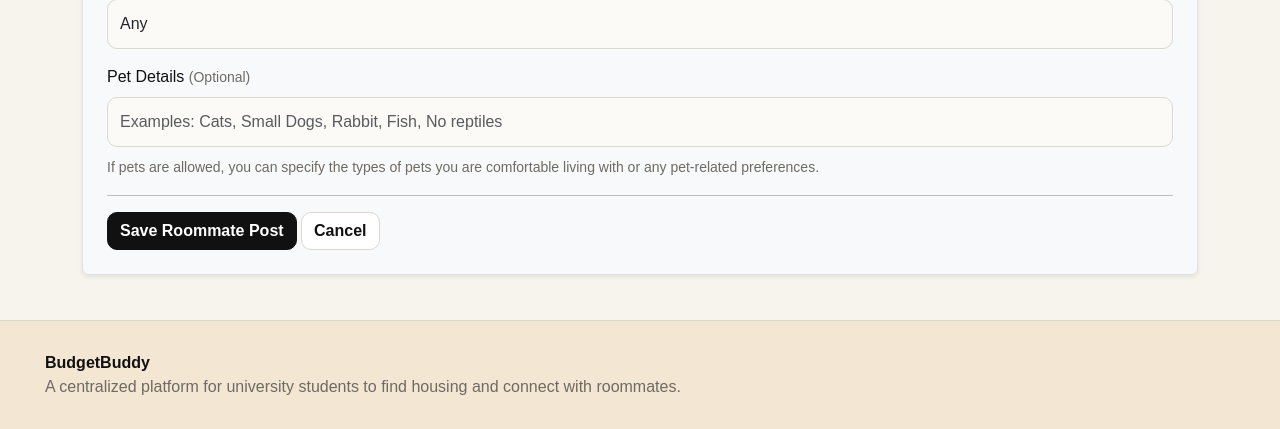
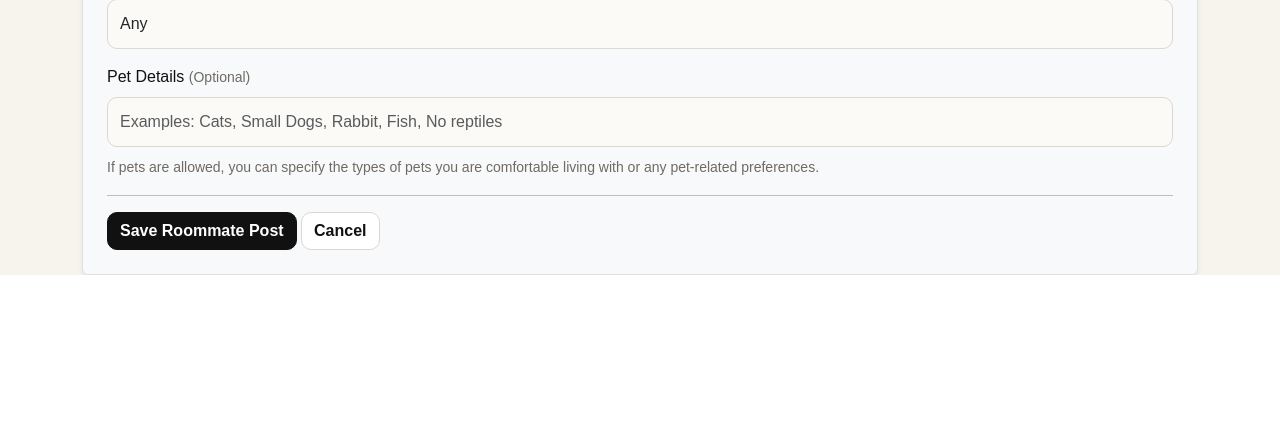
Before and after one commit to GordanEatCodes/GitProject-BudgetBuddy, a Django app: page /roommates/add/ in a window 1280 px wide. Shown: the part 1999-2428 px from the top of the page. After the commit the page ends 2274 px from the top, so only its background shows below. Run offline with Django 5.2, Linux system fonts and the light colour scheme; the visitor is signed in with stand-in values (Sample User, id 1).

Commit message:
Clean up navigation and footer

```diff
--- a/templates/base.html
+++ b/templates/base.html
@@ -182,18 +182,6 @@
             color:var(--text-muted);
         }
 
-        /* ---------- Footer ---------- */
-
-        .page-footer{
-            margin-top:auto;
-            background:var(--cream);
-            padding:30px 45px;
-            border-top:1px solid var(--border-soft);
-        }
-
-        .page-footer strong{
-            color:#111;
-        }
 
     </style>
 
@@ -238,15 +226,6 @@
 
 </main>
 
-<footer class="page-footer">
-
-    <strong>BudgetBuddy</strong>
-
-    <p class="text-muted mb-0">
-        A centralized platform for university students to find housing and connect with roommates.
-    </p>
-
-</footer>
 
 <!-- Bootstrap JavaScript -->
 <script src="https://cdn.jsdelivr.net/npm/bootstrap@5.3.0/dist/js/bootstrap.bundle.min.js"></script>
```
